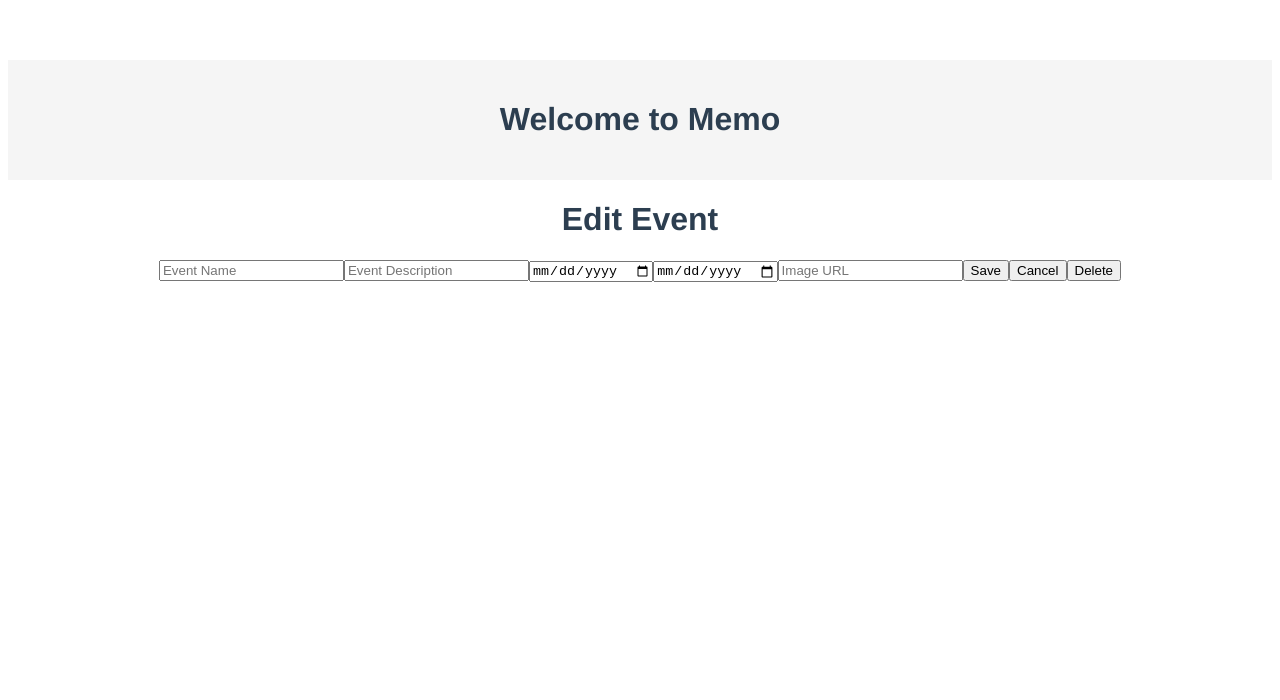
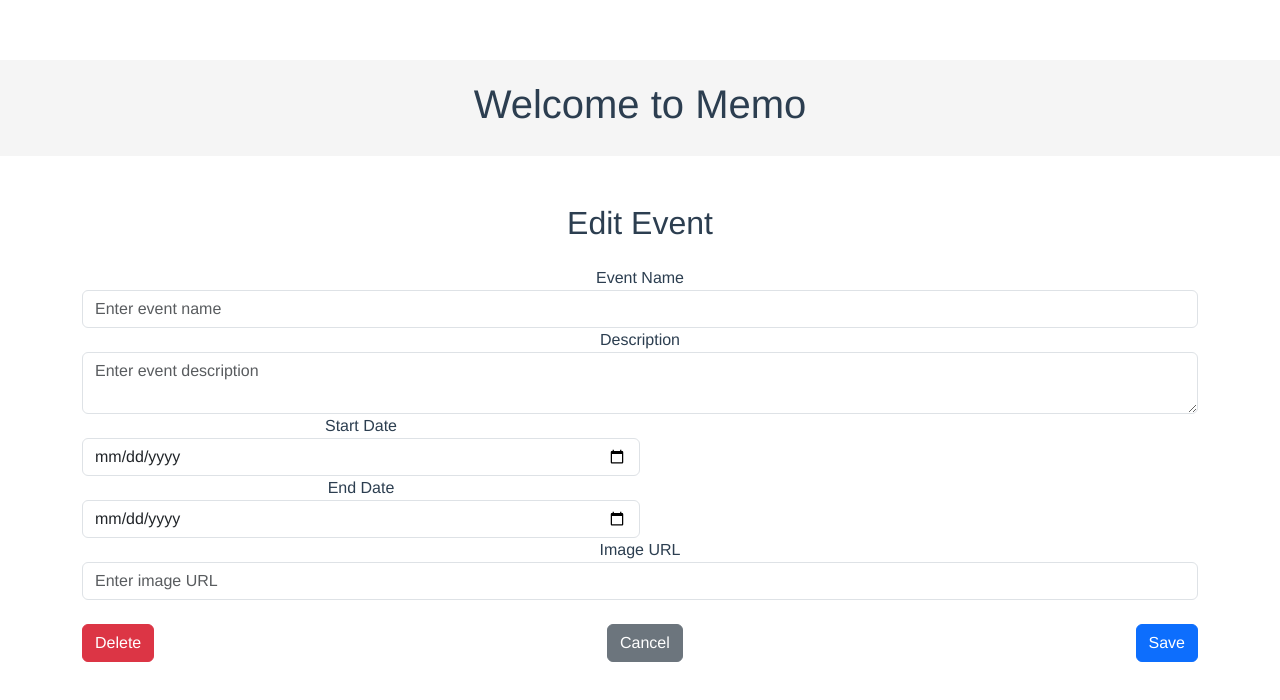
Before and after one commit to aziemski/memo-app, a Vue app: page /events/edit/1 in a window 1280 px wide. Shown: the top 700 px of the page. Built offline with nearby package versions, Linux system fonts and the light colour scheme.

Commit message:
add bootsrap

```diff
--- a/package.json
+++ b/package.json
@@ -8,6 +8,7 @@
     "lint": "vue-cli-service lint"
   },
   "dependencies": {
+    "bootstrap": "^5.3.3",
     "core-js": "^3.8.3",
     "vue": "^3.2.13",
     "vue-router": "^4.4.5"
--- a/src/main.js
+++ b/src/main.js
@@ -1,3 +1,4 @@
+import 'bootstrap/dist/css/bootstrap.min.css';
 import { createApp } from 'vue'
 import App from './App.vue'
 import router from './router'
--- a/src/views/AddEvent.vue
+++ b/src/views/AddEvent.vue
@@ -1,14 +1,40 @@
 <template>
-  <div>
-    <h1>Add New Event</h1>
+  <div class="container mt-5">
+    <h2 class="text-center mb-4">Add New Event</h2>
+
     <form @submit.prevent="addEvent">
-      <input v-model="event.name" placeholder="Event Name" required />
-      <input v-model="event.description" placeholder="Event Description" />
-      <input type="date" v-model="event.startDate" required />
-      <input type="date" v-model="event.endDate" placeholder="End Date" />
-      <input v-model="event.imgUrl" placeholder="Image URL" />
-      <button type="submit">Save</button>
-      <button @click="goBack">Cancel</button>
+      <div class="form-group">
+        <label for="name">Name</label>
+        <input type="text" id="name" v-model="event.name" class="form-control" placeholder="Name" required />
+      </div>
+
+      <div class="form-group">
+        <label for="description">Description</label>
+        <textarea id="description" v-model="event.description" class="form-control" placeholder="Description"></textarea>
+      </div>
+
+      <div class="form-row">
+        <div class="form-group col-md-6">
+          <label for="startDate">Start Date</label>
+          <input type="date" id="startDate" v-model="event.startDate" class="form-control" required />
+        </div>
+        <div class="form-group col-md-6">
+          <label for="endDate">End Date</label>
+          <input type="date" id="endDate" v-model="event.endDate" class="form-control" />
+        </div>
+      </div>
+
+      <div class="form-group">
+        <label for="imgUrl">Image URL</label>
+        <input type="url" id="imgUrl" v-model="event.imgUrl" class="form-control" placeholder="Enter image URL" />
+      </div>
+
+      <div class="d-flex justify-content-between mt-4">
+        <button @click="goBack" class="btn btn-secondary">Cancel</button>
+        <button type="submit" class="btn btn-primary">Save</button>
+      </div>
+
+
     </form>
   </div>
 </template>
--- a/src/views/EditEvent.vue
+++ b/src/views/EditEvent.vue
@@ -1,15 +1,39 @@
 <template>
-  <div>
-    <h1>Edit Event</h1>
+  <div class="container mt-5">
+    <h2 class="text-center mb-4">Edit Event</h2>
+
     <form @submit.prevent="updateEvent">
-      <input v-model="event.name" placeholder="Event Name" required />
-      <input v-model="event.description" placeholder="Event Description" />
-      <input type="date" v-model="event.startDate" required />
-      <input type="date" v-model="event.endDate" placeholder="End Date" />
-      <input v-model="event.imgUrl" placeholder="Image URL" />
-      <button type="submit">Save</button>
-      <button @click="goBack">Cancel</button>
-      <button @click="deleteEvent">Delete</button>
+      <div class="form-group">
+        <label for="name">Event Name</label>
+        <input type="text" id="name" v-model="event.name" class="form-control" placeholder="Enter event name" required />
+      </div>
+
+      <div class="form-group">
+        <label for="description">Description</label>
+        <textarea id="description" v-model="event.description" class="form-control" placeholder="Enter event description"></textarea>
+      </div>
+
+      <div class="form-row">
+        <div class="form-group col-md-6">
+          <label for="startDate">Start Date</label>
+          <input type="date" id="startDate" v-model="event.startDate" class="form-control" required />
+        </div>
+        <div class="form-group col-md-6">
+          <label for="endDate">End Date</label>
+          <input type="date" id="endDate" v-model="event.endDate" class="form-control" />
+        </div>
+      </div>
+
+      <div class="form-group">
+        <label for="imgUrl">Image URL</label>
+        <input type="url" id="imgUrl" v-model="event.imgUrl" class="form-control" placeholder="Enter image URL" />
+      </div>
+
+      <div class="d-flex justify-content-between mt-4">
+        <button @click="deleteEvent" class="btn btn-danger">Delete</button>
+        <button @click="goBack" class="btn btn-secondary">Cancel</button>
+        <button type="submit" class="btn btn-primary">Save</button>
+      </div>
     </form>
   </div>
 </template>
--- a/src/views/EventList.vue
+++ b/src/views/EventList.vue
@@ -1,13 +1,26 @@
 <template>
-  <div>
-    <h1>Memo App</h1>
-    <router-link :to="{ name: 'AddEvent' }">Add Event</router-link>
-    <button @click="seedEvents">Seed Events</button>
-    <ul>
-      <li v-for="evt in events" :key="evt.id">
-        <img v-if="evt.imgUrl" :src="evt.imgUrl" alt="Event Image" style="max-width: 100px;" />
-        <p>{{ evt.name }} - {{ evt.description }}- {{ evt.startDate }} to {{ evt.endDate }}</p>
-        <router-link :to="{ name: 'EditEvent', params: { id: evt.id }}">Edit</router-link>
+  <div class="container mt-4">
+    <h1 class="text-center mb-4">Memo App</h1>
+
+    <div class="d-flex justify-content-between mb-4">
+      <router-link :to="{ name: 'AddEvent' }" class="btn btn-primary">+ Add Event</router-link>
+      <div>
+        <button @click="seedEvents" class="btn btn-secondary mr-2">Seed Events</button>
+        <button @click="seedCategories" class="btn btn-secondary">Seed Categories</button>
+      </div>
+    </div>
+
+    <ul class="list-group">
+      <li v-for="evt in events" :key="evt.id" class="list-group-item">
+        <div class="d-flex align-items-center">
+          <img v-if="evt.imgUrl" :src="evt.imgUrl" alt="Event Image" class="img-thumbnail mr-3" style="max-width: 100px;" />
+          <div class="flex-grow-1">
+            <h5 class="mb-1">{{ evt.name }}</h5>
+            <p class="mb-1">{{ evt.startDate }} to {{ evt.endDate }}</p>
+            <small class="text-muted">Categories: {{ getCategoriesForEvent(evt.id).join(', ') }}</small>
+          </div>
+          <router-link :to="{ name: 'EditEvent', params: { id: evt.id }}" class="btn btn-outline-info ml-3">Edit</router-link>
+        </div>
       </li>
     </ul>
   </div>
@@ -17,11 +30,15 @@
 export default {
   data() {
     return {
-      events: []
+      events: [],
+      categories: [],
+      eventCategoryConnections: []
     };
   },
   created() {
     this.loadEvents();
+    this.loadCategories();
+    this.loadConnections();
   },
   methods: {
     loadEvents() {
@@ -30,36 +47,58 @@ export default {
         this.events = JSON.parse(savedEvents);
       }
     },
+    loadCategories() {
+      const savedCategories = localStorage.getItem('categories');
+      if (savedCategories) {
+        this.categories = JSON.parse(savedCategories);
+      }
+    },
+    loadConnections() {
+      const savedConnections = localStorage.getItem('eventCategoryConnections');
+      if (savedConnections) {
+        this.eventCategoryConnections = JSON.parse(savedConnections);
+      }
+    },
     seedEvents() {
       const sampleEvents = [
-        {
-          id: Date.now() + 1,
-          name: 'Sample Event 1',
-          description: 'Description for event 1',
-          startDate: '2024-11-15',
-          endDate: '2024-11-16',
-          imgUrl: 'https://via.placeholder.com/100'
-        },
-        {
-          id: Date.now() + 2,
-          name: 'Sample Event 2',
-          description: 'Description for event 2',
-          startDate: '2024-11-17',
-          endDate: '2024-11-18',
-          imgUrl: 'https://via.placeholder.com/100'
-        },
-        {
-          id: Date.now() + 3,
-          name: 'Sample Event 3',
-          description: 'Description for event 3',
-          startDate: '2024-11-19',
-          endDate: '2024-11-20',
-          imgUrl: 'https://via.placeholder.com/100'
-        }
+        { id: Date.now() + 1, name: 'Sample Event 1', description: 'Description for event 1', startDate: '2024-11-15', endDate: '2024-11-16', imgUrl: 'https://via.placeholder.com/100' },
+        { id: Date.now() + 2, name: 'Sample Event 2', description: 'Description for event 2', startDate: '2024-11-17', endDate: '2024-11-18', imgUrl: 'https://via.placeholder.com/100' },
+        { id: Date.now() + 3, name: 'Sample Event 3', description: 'Description for event 3', startDate: '2024-11-19', endDate: '2024-11-20', imgUrl: 'https://via.placeholder.com/100' }
       ];
       localStorage.setItem('events', JSON.stringify(sampleEvents));
       this.events = sampleEvents;
+    },
+    seedCategories() {
+      const sampleCategories = [
+        { id: Date.now() + 1, name: 'Work' },
+        { id: Date.now() + 2, name: 'Personal' },
+        { id: Date.now() + 3, name: 'Urgent' }
+      ];
+      const sampleConnections = [
+        { eventId: this.events[0].id, categoryId: sampleCategories[0].id },
+        { eventId: this.events[1].id, categoryId: sampleCategories[1].id  },
+        { eventId: this.events[2].id, categoryId: sampleCategories[2].id  },
+        { eventId: this.events[1].id, categoryId: sampleCategories[0].id  }
+      ];
+      localStorage.setItem('categories', JSON.stringify(sampleCategories));
+      localStorage.setItem('eventCategoryConnections', JSON.stringify(sampleConnections));
+      this.categories = sampleCategories;
+      this.eventCategoryConnections = sampleConnections;
+    },
+    getCategoriesForEvent(eventId) {
+      const categoryIds = this.eventCategoryConnections
+        .filter(conn => conn.eventId === eventId)
+        .map(conn => conn.categoryId);
+      return this.categories
+        .filter(cat => categoryIds.includes(cat.id))
+        .map(cat => cat.name);
     }
   }
 };
 </script>
+
+<style scoped>
+.img-thumbnail {
+  max-width: 100px;
+}
+</style>
```
Also changed, not shown: 1 other file (tests, documents, lock files or other folders).
